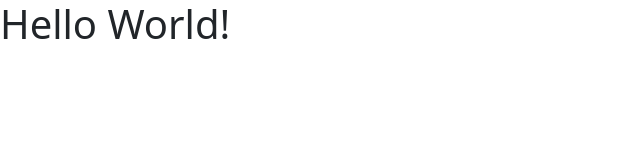
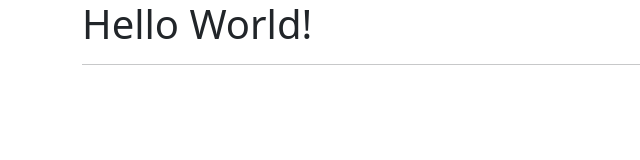
Before and after one commit to ACapellinGA/ACapellinGA.github.io, a plain HTML site: page index.html in a window 1280 px wide. Shown: the whole page, without its empty margins (0-640 px from the left). Drawn offline with nearby package versions, Linux system fonts and the light colour scheme.

Commit message:
Update index.html

```diff
--- a/index.html
+++ b/index.html
@@ -8,6 +8,9 @@
     <script src="https://cdn.jsdelivr.net/npm/bootstrap@5.3.3/dist/js/bootstrap.bundle.min.js" integrity="sha384-YvpcrYf0tY3lHB60NNkmXc5s9fDVZLESaAA55NDzOxhy9GkcIdslK1eN7N6jIeHz" crossorigin="anonymous"></script>
 </head>
 <body>
-    <h1>Hello World!</h1>
+    <div class="container">
+        <h1>Hello World!</h1>
+        <hr>
+    </div>
 </body>
 </html>
```
